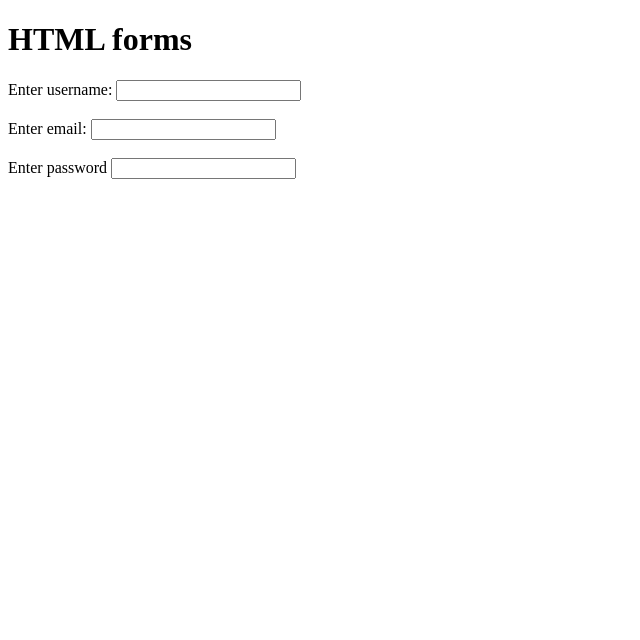
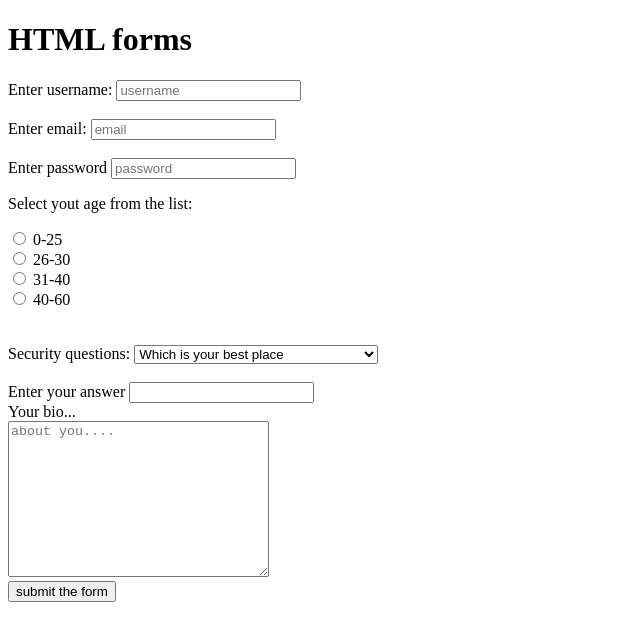
Before and after one commit to ritheesh4/Vonnue-Trainee-Ritheesh, a plain HTML site: page index.html in a window 1280 px wide. Shown: the whole page, without its empty margins (0-640 px from the left). Drawn offline with Linux system fonts and the light colour scheme.

Commit message:
implemented task

```diff
--- a/index.html
+++ b/index.html
@@ -8,15 +8,40 @@
 <body>
     <h1>HTML forms</h1>
     <form>
-        <label for ="username">Enter username:</label>
-        <input type="text" id ="username">
+        <label for="username">Enter username:</label>
+        <input type="text" id="username" name="username" placeholder="username" required>
         <br><br>
-        <label for ="email">Enter email:</label>
-        <input for ="email" id ="email">
+        <label for="email">Enter email:</label>
+        <input for="email" id="email" name="email" placeholder="email" required>
         <br><br>
-        <label for ="password">Enter password</label>
-        <input type ="password" id ="password">
-    </form>
+        <label for="password">Enter password</label>
+        <input type="password" id="password" name="password" placeholder="password" required>
+        <p>Select yout age from the list:</p>
+        <input type="radio" name="age" value="0-25" id="option-1">
+        <label for="option-1">0-25</label><br>
+        <input type="radio" name="age" value="26-30" id="option-1">
+        <label for="option-1">26-30</label><br>
+        <input type="radio" name="age" value="31-40" id="option-1">
+        <label for="option-1">31-40</label><br>
+        <input type="radio" name="age" value="40-60" id="option-1">
+        <label for="option-1">40-60</label><br>
+        <br><br>
+        <label for="question">Security questions:</label>
+        <select name="question" id="question">
+            <option value="q1">Which is your best place</option>
+            <option value="q1">Which is your fav song</option>
+            <option value="q1">Which colour do you like</option>
+            <option value="q1">Where do you go when gets free time</option>
+        </select><br><br>
+        <label for="answer">Enter your answer</label>
+        <input type="text" id="answer" name="answer">
+        <br>
+        <label for="bio">Your bio...</label><br>
+        <textarea name="bio" id="bio" cols="30" rows="10" placeholder="about you...."></textarea>
+        <br>
+        <input type="submit" value="submit the form"
+    </form><br>
+
 </body>
 
 </html>
```
Also changed, not shown: readme.txt, 1 other file.
